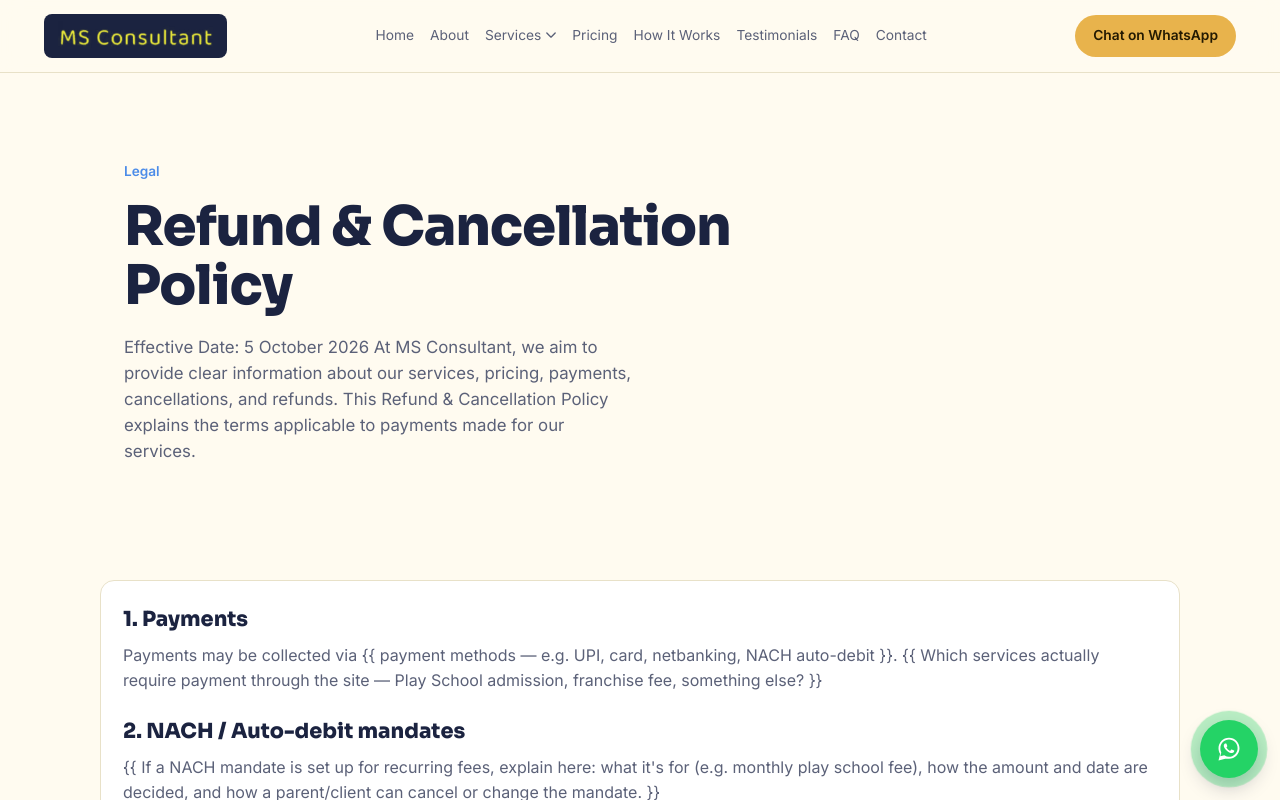
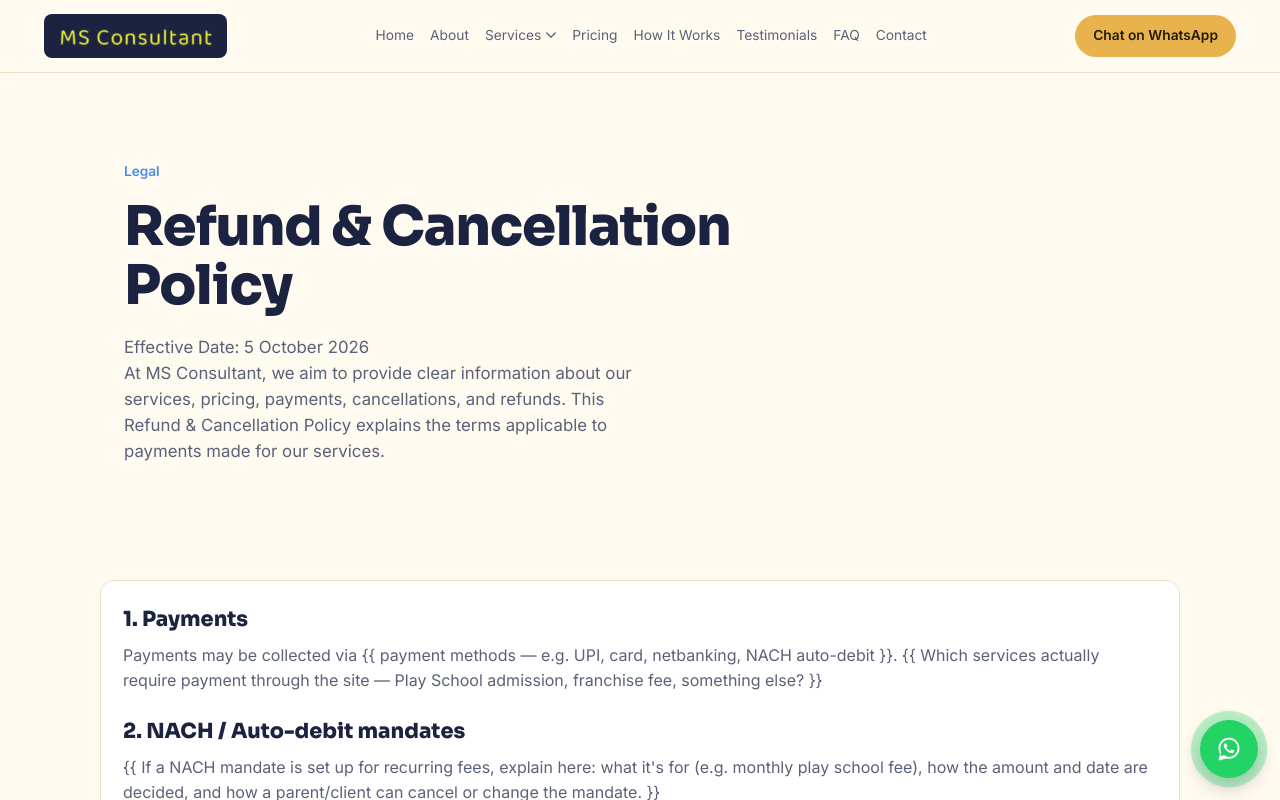
Before and after one commit to Deepak172003/MS_Consultant, a React (Vite) app: page /MS_Consultant/refund-policy in a window 1280 px wide. Shown: the top 800 px of the page. Built offline with nearby package versions, Linux system fonts and the light colour scheme.

Commit message:
Update RefundPolicy.jsx

```diff
--- a/src/pages/RefundPolicy.jsx
+++ b/src/pages/RefundPolicy.jsx
@@ -9,7 +9,7 @@ export default function RefundPolicy() {
           <div className="eyebrow">Legal</div>
           <h1>Refund & Cancellation Policy</h1>
           <p className="muted">
-           Effective Date: 5 October 2026
+          <p> Effective Date: 5 October 2026</p>
 At MS Consultant, we aim to provide clear information about our services, pricing, payments, cancellations, and refunds. This Refund & Cancellation Policy explains the terms applicable to payments made for our services.
           </p>
         </div>
```
